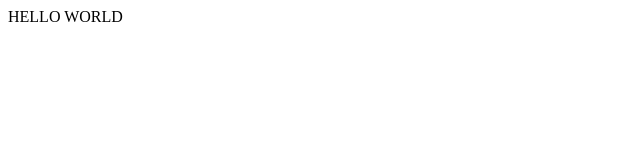
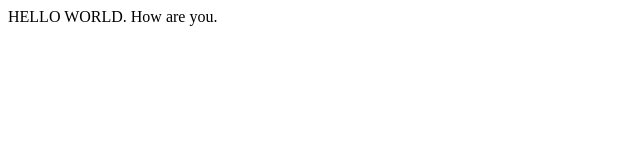
Before and after one commit to absher16/vscode, a plain HTML site: page index.html in a window 1280 px wide. Shown: the whole page, without its empty margins (0-640 px from the left). Drawn offline with Linux system fonts and the light colour scheme.

Commit message:
More html

```diff
--- a/index.html
+++ b/index.html
@@ -14,6 +14,6 @@
 
 <html>
 
-HELLO WORLD
+HELLO WORLD. How are you.
 
 </html>
```
